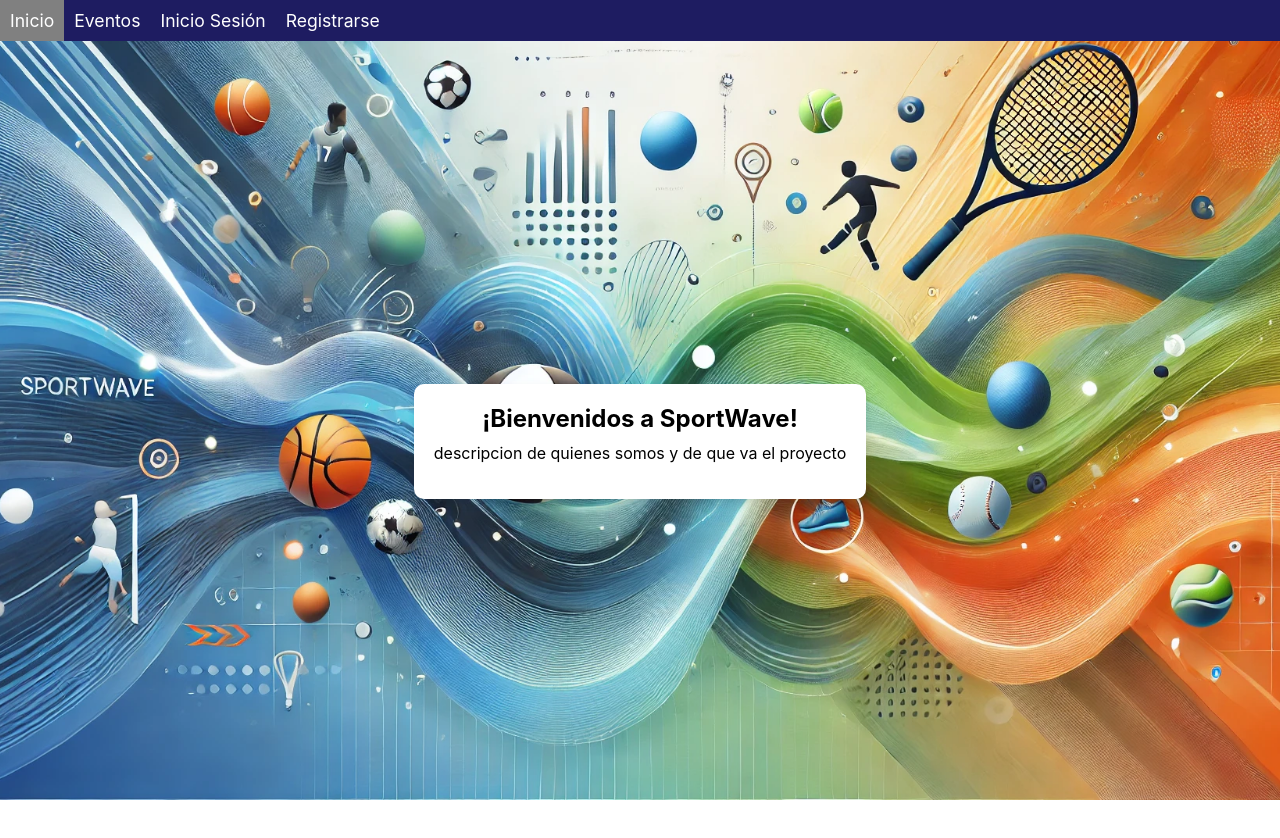
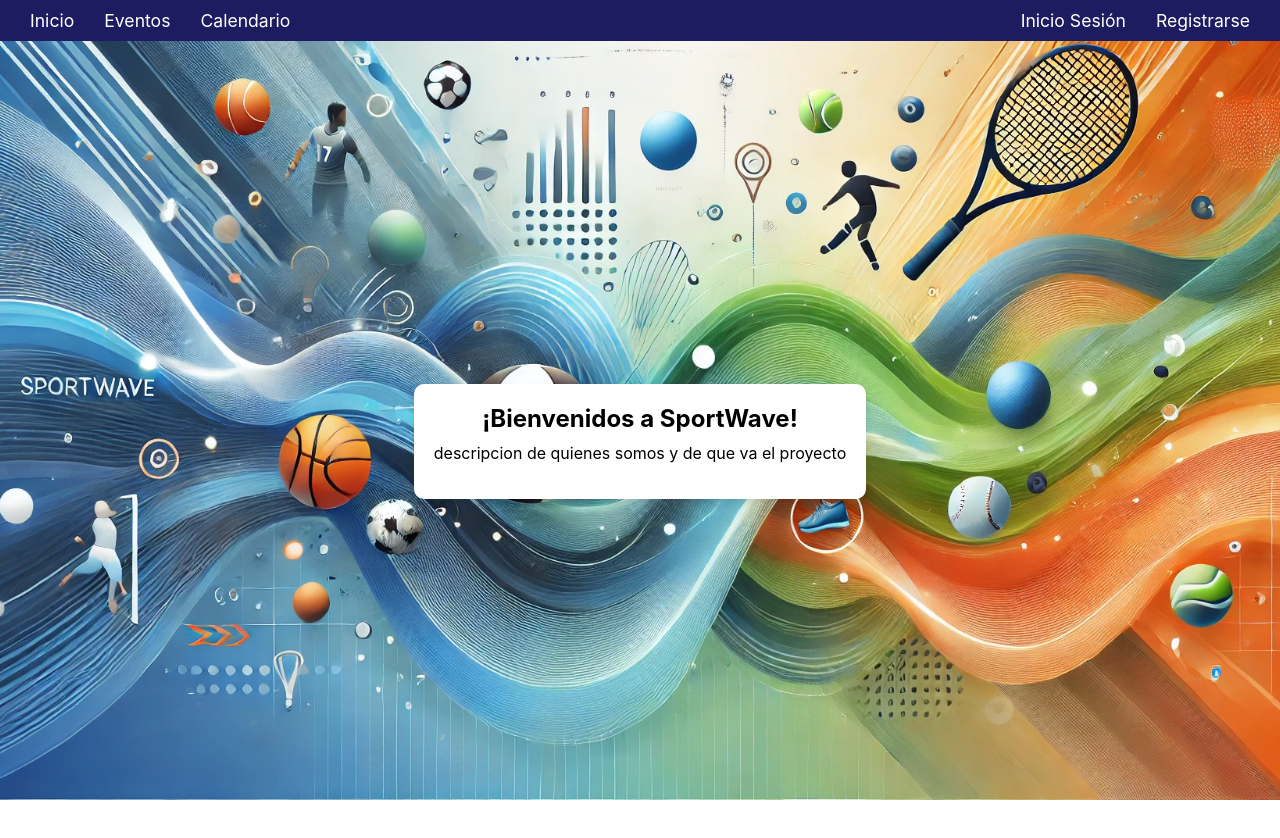
Before and after one commit to IvanGuerreroFdez/ProyectosIII, a React (Create React App) app in the folder proyectos3/: page / in a window 1280 px wide. Shown: the top 838 px of the page. Built offline with nearby package versions, Linux system fonts and the light colour scheme.

Commit message:
ajustes en el menu + archivos manage Events

```diff
--- a/proyectos3/package.json
+++ b/proyectos3/package.json
@@ -34,5 +34,8 @@
       "last 1 firefox version",
       "last 1 safari version"
     ]
+  },
+  "devDependencies": {
+    "@babel/plugin-proposal-private-property-in-object": "^7.21.11"
   }
 }
--- a/proyectos3/src/App.css
+++ b/proyectos3/src/App.css
@@ -7,9 +7,23 @@ body{
 }
 
 /*Tamaño ordenador*/
-.menuDesplegable{
+.menuDesplegable {
+  display: flex;
+  justify-content: space-between;
+  align-items: center;
+  padding: 0 20px; /* Espaciado opcional */
   background: #1e1c61;
+}
 
+
+.menuLeft,
+.menuRight {
+  display: flex;
+  gap: 10px; /* Ajusta el espacio entre los elementos */
+}
+
+.menuRight {
+  margin-left: auto; /* Empuja la sección derecha hacia la derecha */
 }
 
 .botonMenu{
--- a/proyectos3/src/App.js
+++ b/proyectos3/src/App.js
@@ -15,9 +15,13 @@ function App() {
           <button onClick={abrirMenu} className='botonMenu' id='botonesMenu'> </button>
         </div>
         <nav id='menu' className='menuDesplegable'>
-          <ul>
+          <ul className="menuLeft">
             <li><a href={vacio}>Inicio</a></li>
             <li><a href={vacio}>Eventos</a></li>
+            <li><a href={vacio}>Calendario</a></li>
+          </ul>
+
+          <ul className="menuRight">
             <li><a href={vacio}>Inicio Sesión</a></li>
             <li><a href={vacio}>Registrarse</a></li>
           </ul>
```
Also changed, not shown: proyectos3/src/components/Eventos.jsx (added), proyectos3/src/styles/Eventos.css (added), 1 other file (tests, documents, lock files or other folders).
